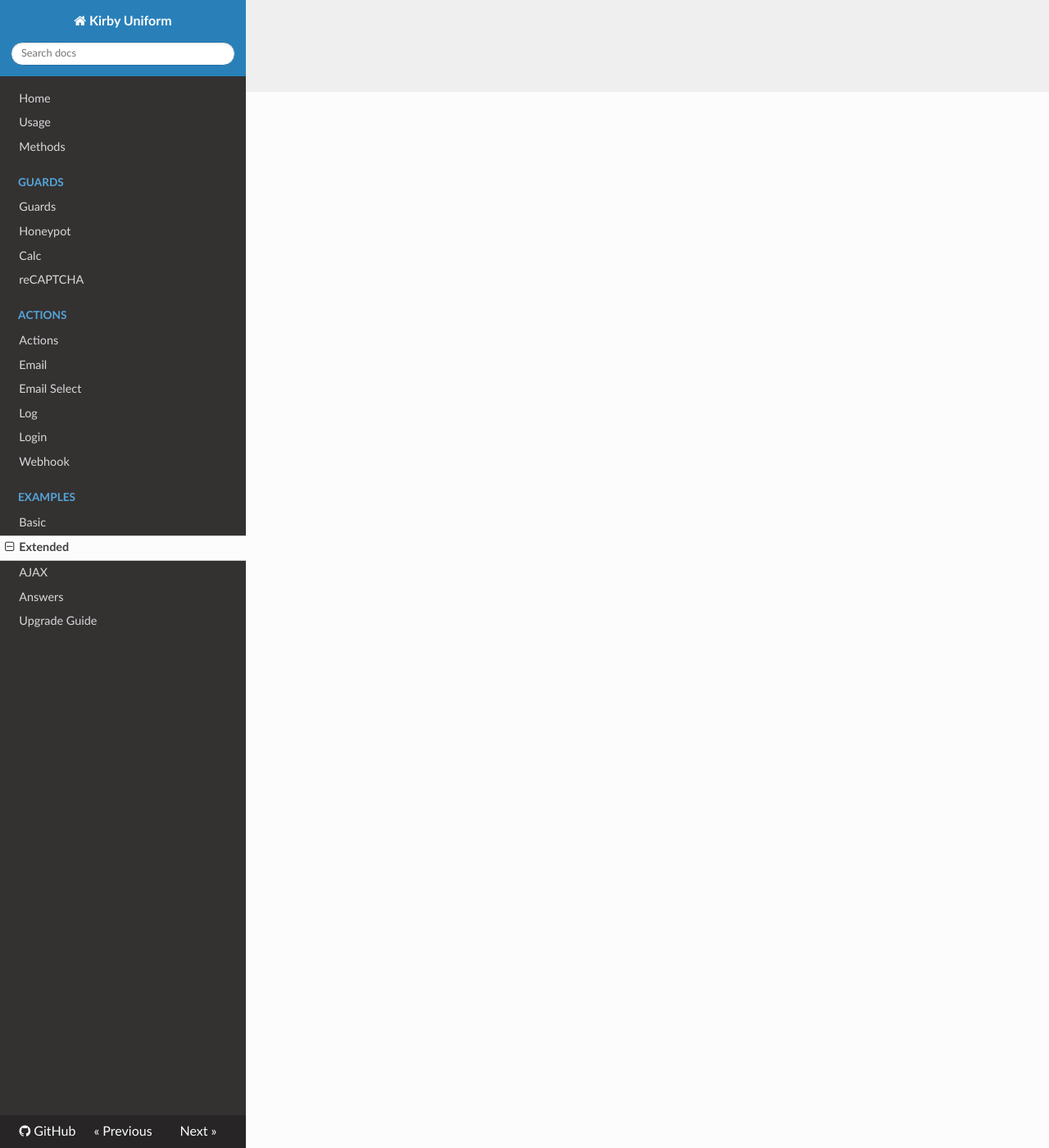
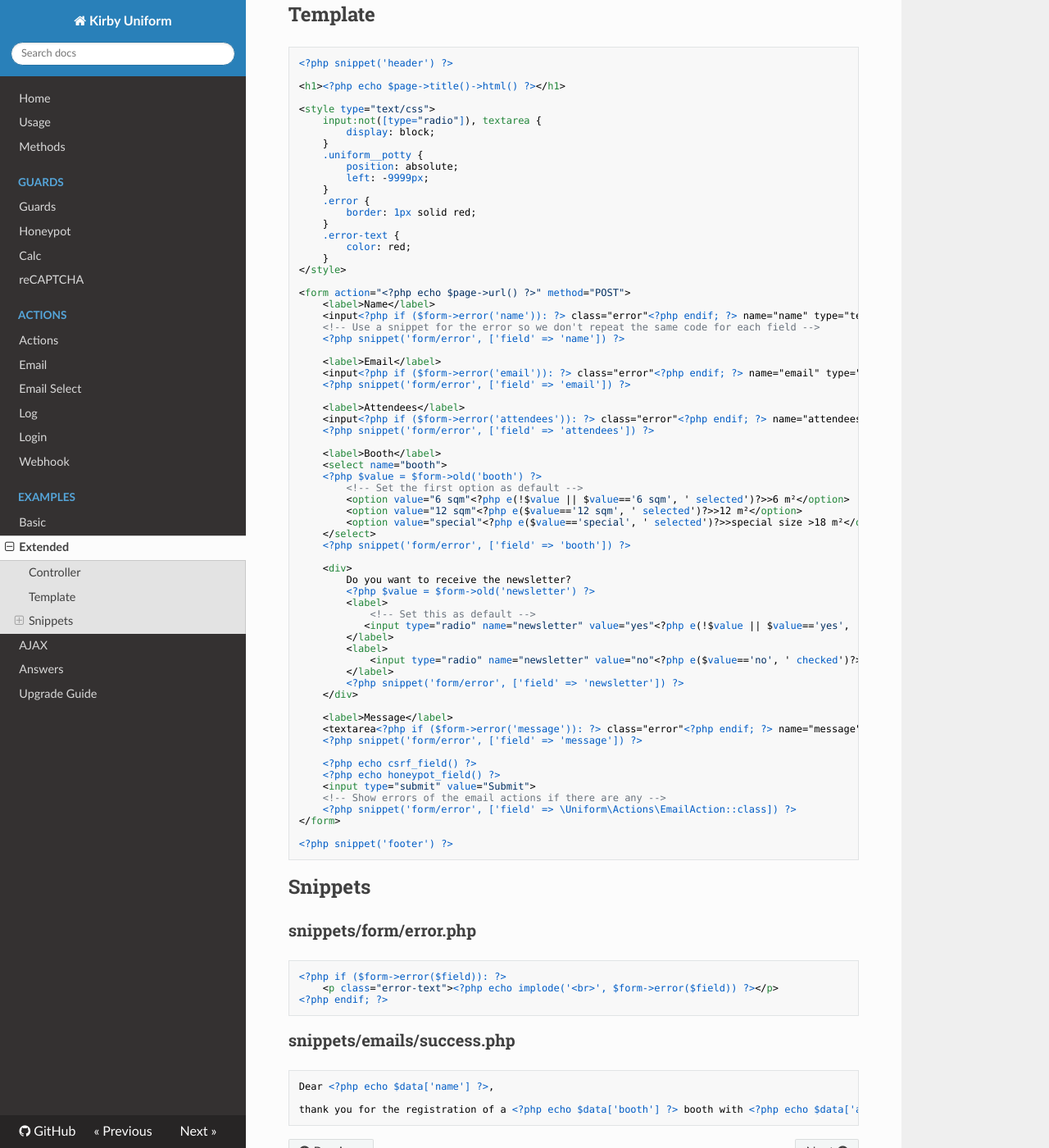
Before and after one commit to mzur/kirby-uniform, an MkDocs documentation site: the page built from docs/examples/extended.md, in a window 1280 px wide and 1400 px high, scrolled down 1288 px. Shown: the whole window at 82% size. Built offline with MkDocs 1.6.1, drawn with Linux system fonts in a browser that asks for light colours; nearby versions of some CDN libraries; old or Windows-style settings are respelled for this version of MkDocs; some of the changed text lies outside the part shown.

Commit message:
Add extended example to the docs

````diff
--- a/docs/examples/extended.md
+++ b/docs/examples/extended.md
@@ -1 +1,160 @@
 # Extended Example
+
+This is an example of a more complex form with different input types, extensive validation and use of multiple actions.
+
+If the form is successfully validated, the content is sent via email to the owner of the site `me@example.com`, stored to a log file and a success email is sent to the person who submitted the form. If there is an error for a form field, the respective field and label get an `error` class and the message is displayed directly below the field. If the submission was successful the user is redirected to the `registration/success` page.
+
+## Controller
+
+```php
+<?php
+
+use Uniform\Form;
+
+return function ($site, $pages, $page) {
+
+    $form = new Form([
+        'name' => [
+            'rules' => ['required'],
+            'message' => 'Please enter your name',
+        ],
+        'email' => [
+            'rules' => ['required', 'email'],
+            'message' => 'Please enter a valid email address',
+        ],
+        'attendees' => [
+            'rules' => ['required', 'num'],
+            'message' => 'Please enter a number of attendees',
+        ],
+        'booth' => [
+            'rules' => ['required', 'in' => [['6 sqm', '12 sqm', 'special']]],
+            'message' => 'Please choose a booth size',
+        ],
+        'newsletter' => [
+            'rules' => ['in' => [['yes', 'no']]],
+            'message' => "Please choose 'yes' or 'no'",
+        ],
+        'message' => [],
+    ]);
+
+    if (r::is('POST')) {
+        $form->emailAction([
+                'to' => 'me@example.com',
+                'from' => 'info@example.com',
+                // Dynamically generate the subject with a template.
+                'subject' => 'New registration for a {booth} booth',
+            ])
+            ->logAction([
+                'file' => kirby()->roots()->site().'/registrations.log',
+            ])
+            ->emailAction([
+                // Send the success email to the email address of the submitter.
+                'to' => $form->data('email'),
+                'from' => 'info@example.com',
+                // Set replyTo manually, else it would be set to the value of 'email'.
+                'replyTo' => 'me@example.com',
+                'subject' => 'Thank you for your registration!',
+                // Use a snippet for the email body (see below).
+                'snippet' => 'emails/success',
+            ]);
+
+        if ($form->success()) {
+            go(page('registration/success')->url());
+        }
+    }
+
+    return compact('form');
+};
+```
+
+## Template
+
+```html+php
+<?php snippet('header') ?>
+
+<h1><?php echo $page->title()->html() ?></h1>
+
+<style type="text/css">
+    input:not([type="radio"]), textarea {
+        display: block;
+    }
+    .uniform__potty {
+        position: absolute;
+        left: -9999px;
+    }
+    .error {
+        border: 1px solid red;
+    }
+    .error-text {
+        color: red;
+    }
+</style>
+
+<form action="<?php echo $page->url() ?>" method="POST">
+    <label>Name</label>
+    <input<?php if ($form->error('name')): ?> class="error"<?php endif; ?> name="name" type="text" value="<?php echo $form->old('name') ?>">
+    <!-- Use a snippet for the error so we don't repeat the same code for each field -->
+    <?php snippet('form/error', ['field' => 'name']) ?>
+
+    <label>Email</label>
+    <input<?php if ($form->error('email')): ?> class="error"<?php endif; ?> name="email" type="email" value="<?php echo $form->old('email') ?>">
+    <?php snippet('form/error', ['field' => 'email']) ?>
+
+    <label>Attendees</label>
+    <input<?php if ($form->error('attendees')): ?> class="error"<?php endif; ?> name="attendees" type="number" value="<?php echo $form->old('attendees') ?>">
+    <?php snippet('form/error', ['field' => 'attendees']) ?>
+
+    <label>Booth</label>
+    <select name="booth">
+    <?php $value = $form->old('booth') ?>
+        <!-- Set the first option as default -->
+        <option value="6 sqm"<?php e(!$value || $value=='6 sqm', ' selected')?>>6 m²</option>
+        <option value="12 sqm"<?php e($value=='12 sqm', ' selected')?>>12 m²</option>
+        <option value="special"<?php e($value=='special', ' selected')?>>special size >18 m²</option>
+    </select>
+    <?php snippet('form/error', ['field' => 'booth']) ?>
+
+    <div>
+        Do you want to receive the newsletter?
+        <?php $value = $form->old('newsletter') ?>
+        <label>
+            <!-- Set this as default -->
+           <input type="radio" name="newsletter" value="yes"<?php e(!$value || $value=='yes', ' checked')?>/> Yes
+        </label>
+        <label>
+            <input type="radio" name="newsletter" value="no"<?php e($value=='no', ' checked')?>/> No
+        </label>
+        <?php snippet('form/error', ['field' => 'newsletter']) ?>
+    </div>
+
+    <label>Message</label>
+    <textarea<?php if ($form->error('message')): ?> class="error"<?php endif; ?> name="message"><?php echo $form->old('message') ?></textarea>
+    <?php snippet('form/error', ['field' => 'message']) ?>
+
+    <?php echo csrf_field() ?>
+    <?php echo honeypot_field() ?>
+    <input type="submit" value="Submit">
+    <!-- Show errors of the email actions if there are any -->
+    <?php snippet('form/error', ['field' => \Uniform\Actions\EmailAction::class]) ?>
+</form>
+
+<?php snippet('footer') ?>
+```
+
+## Snippets
+
+### snippets/form/error.php
+
+```html+php
+<?php if ($form->error($field)): ?>
+    <p class="error-text"><?php echo implode('<br>', $form->error($field)) ?></p>
+<?php endif; ?>
+```
+
+### snippets/emails/success.php
+
+```html+php
+Dear <?php echo $data['name'] ?>,
+
+thank you for the registration of a <?php echo $data['booth'] ?> booth with <?php echo $data['attendees'] ?> attendees<?php if ($data['newsletter'] === 'yes'): ?> and your subscription to our newsletter<?php endif; ?>!
+```
````
